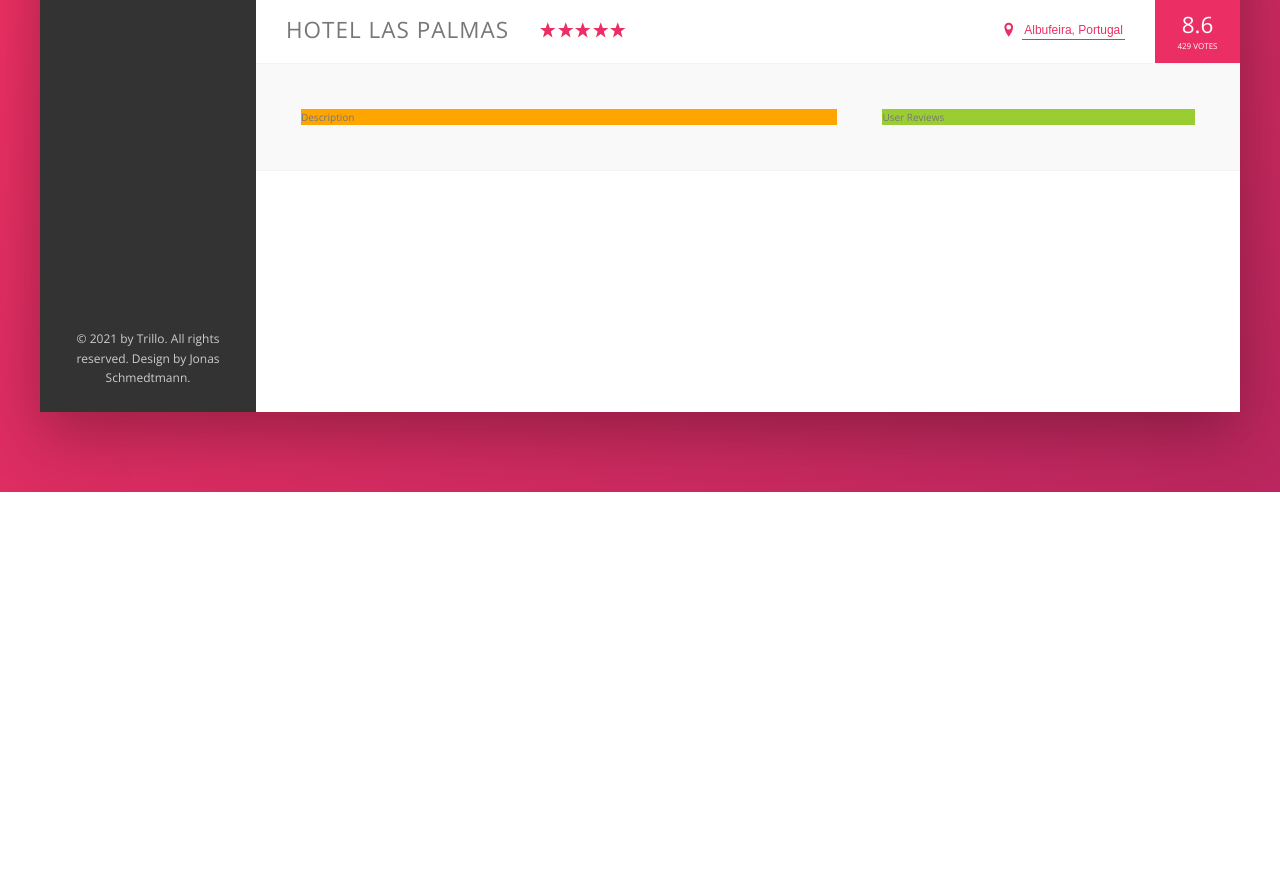
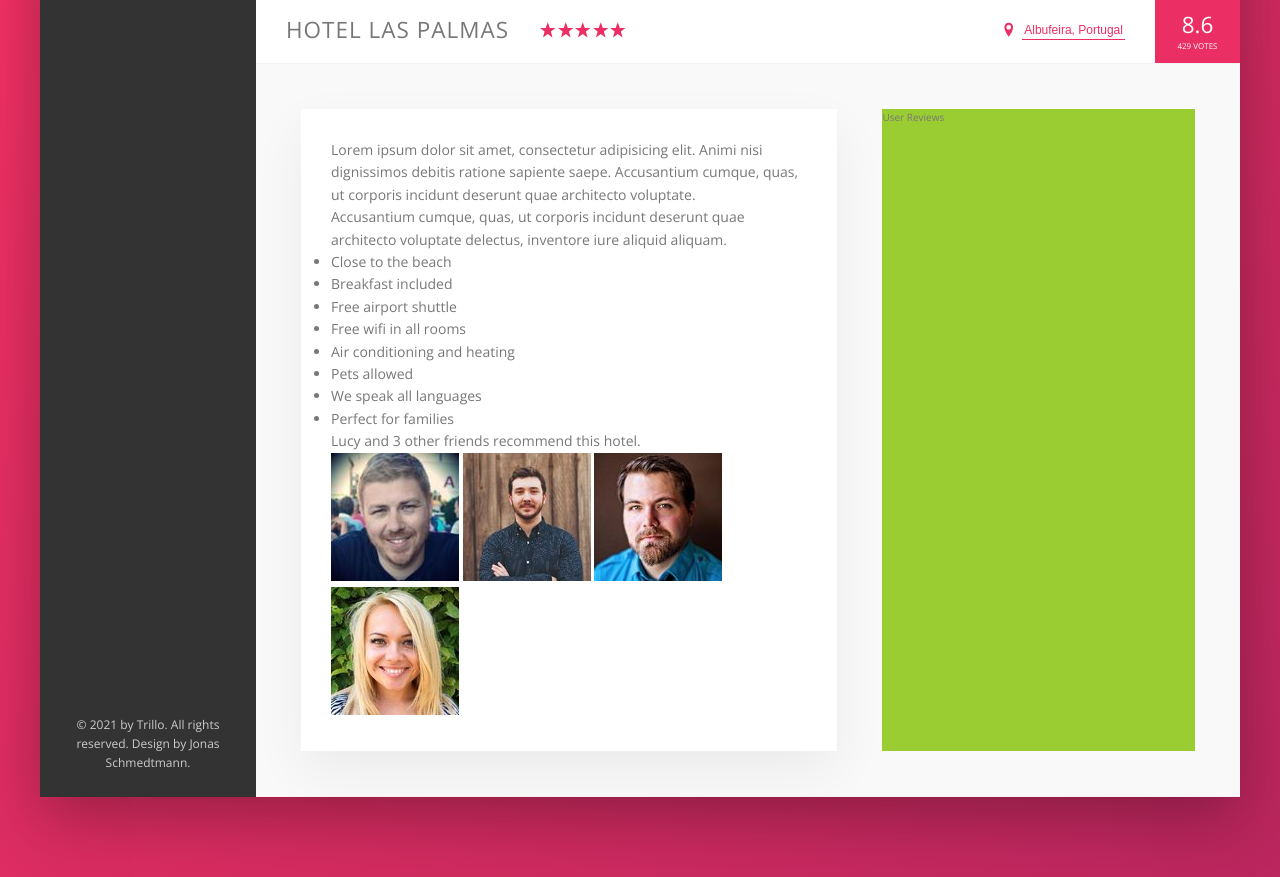
Before and after one commit to Lguerra1/trillo, a website: page index.html in a window 1280 px wide. Shown: the part 538-1415 px from the top of the page. Before the commit the page ends 1030 px from the top, so only its background shows below. Drawn offline with nearby package versions, Linux system fonts and the light colour scheme.

```diff
--- a/index.html
+++ b/index.html
@@ -132,7 +132,36 @@
                 </div>
                 <div class="detail">
                     <div class="description">
-                        Description
+                        <p class="paragraph">
+                            Lorem ipsum dolor sit amet, consectetur adipisicing elit. Animi nisi dignissimos debitis
+                            ratione sapiente saepe. Accusantium cumque, quas, ut corporis incidunt deserunt quae
+                            architecto voluptate.
+                        </p>
+                        <p class="paragraph">
+                            Accusantium cumque, quas, ut corporis incidunt deserunt quae architecto voluptate delectus,
+                            inventore iure aliquid aliquam.
+                        </p>
+                        <ul class="list">
+                            <li class="list__item">Close to the beach</li>
+                            <li class="list__item">Breakfast included</li>
+                            <li class="list__item">Free airport shuttle</li>
+                            <li class="list__item">Free wifi in all rooms</li>
+                            <li class="list__item">Air conditioning and heating</li>
+                            <li class="list__item">Pets allowed</li>
+                            <li class="list__item">We speak all languages</li>
+                            <li class="list__item">Perfect for families</li>
+                        </ul>
+                        <div class="recommend">
+                            <p class="recommend__count">
+                                Lucy and 3 other friends recommend this hotel.
+                            </p>
+                            <div class="recommend__friends">
+                                <img src="img/user-3.jpg" alt="Friend 1" class="recommend__photo">
+                                <img src="img/user-4.jpg" alt="Friend 2" class="recommend__photo">
+                                <img src="img/user-5.jpg" alt="Friend 3" class="recommend__photo">
+                                <img src="img/user-6.jpg" alt="Friend 4" class="recommend__photo">
+                            </div>
+                        </div>
                     </div>
                     <div class="user-reviews">
                         User Reviews
--- a/sass/_base.scss
+++ b/sass/_base.scss
@@ -15,6 +15,7 @@
   --color-grey-dark-3: #999;
 
   --shadow-dark: 0 2rem 6rem rgba(0,0,0,.3);
+  --shadow-light: 0 2rem 5rem rgba(0, 0, 0, 0.06);
 
   --line: 1px solid var(--color-grey-light-2);
 }
--- a/sass/_layout.scss
+++ b/sass/_layout.scss
@@ -19,7 +19,7 @@
 }
 
 .content {
-    display: flex;
+  display: flex;
 }
 
 .sidebar {
@@ -36,9 +36,6 @@
 .hotel-view {
   background-color: #fff;
 
-  //TEST
-  height: 80rem;
-
   //setting flex grow to 1 so element grows as much as it can (all available space).
   flex: 1;
 }
@@ -51,12 +48,15 @@
 }
 
 .description {
-  background-color: orange;
+  font-size: 1.4rem;
+  background-color: #fff;
+  box-shadow: var(--shadow-light);
+  padding: 3rem;
   flex: 0 0 60%;
   margin-right: 4.5rem;
 }
 
 .user-reviews {
- background-color: yellowgreen;
- flex: 1;
+  background-color: yellowgreen;
+  flex: 1;
 }
```
Also changed, not shown: css/style.css.
